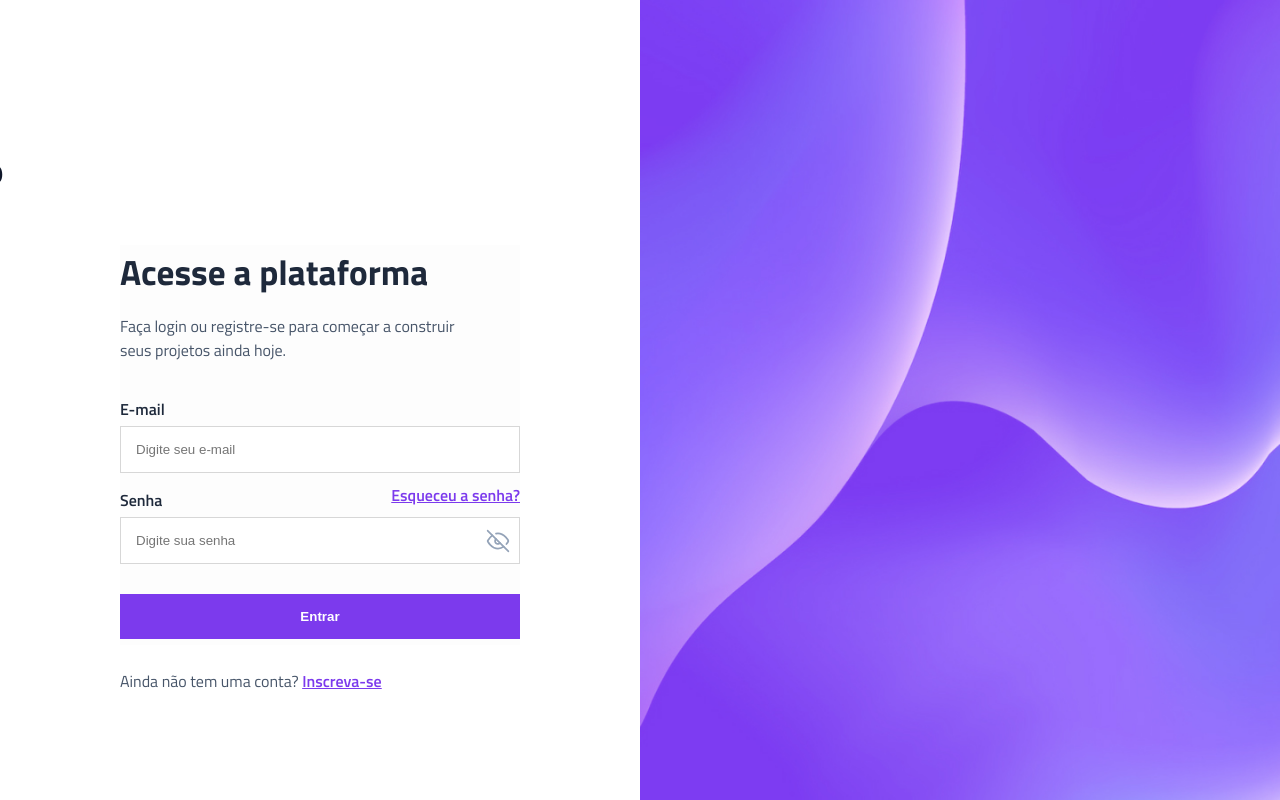
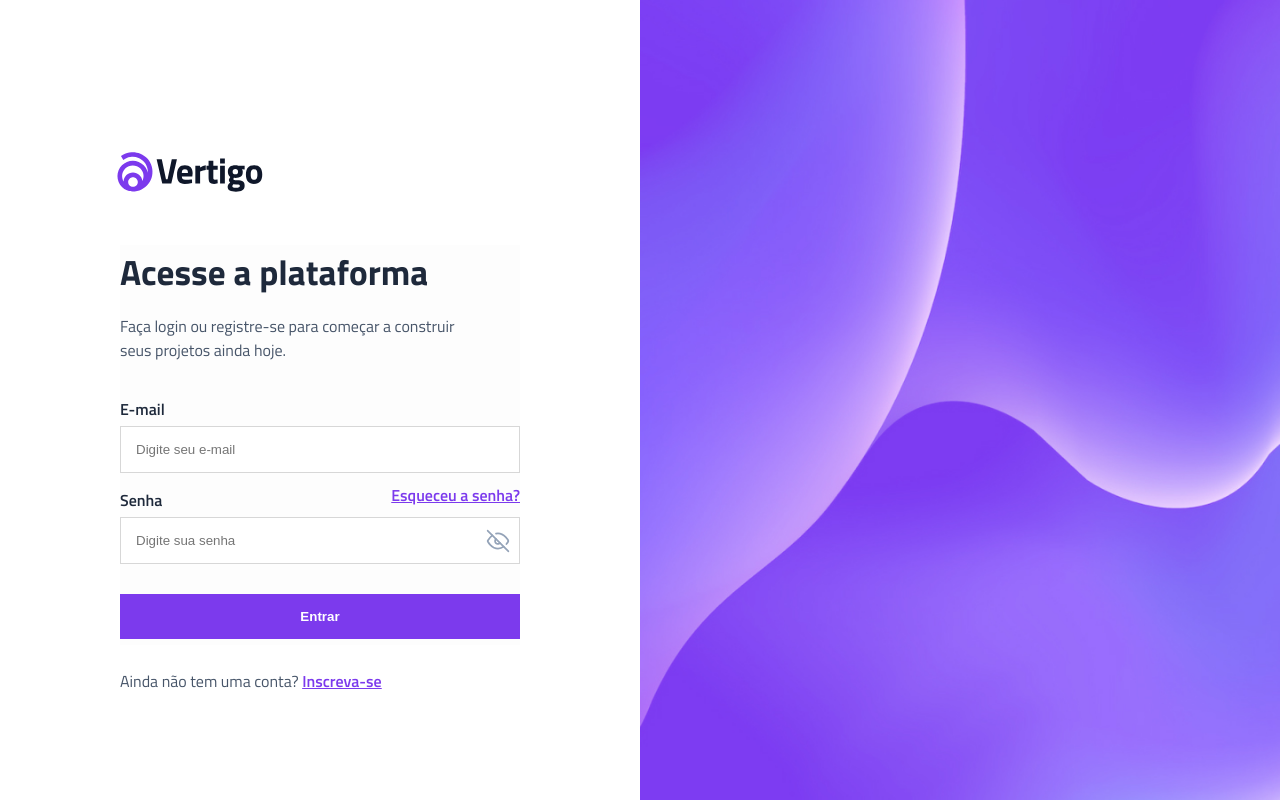
Before and after one commit to Andre-Santos-de-Souza/Projeto-Pagina-de-Login, a plain HTML site: page index.html in a window 1280 px wide. Drawn offline with Linux system fonts and the light colour scheme.

Commit message:
Update style.css

```diff
--- a/css/style.css
+++ b/css/style.css
@@ -27,7 +27,6 @@ main .section_form{
     flex-direction: column;
 }
 main .section_form .div_logo{
-    margin-left: -260px;
     margin-bottom: 40px;
 }
 main .section_form .form{
```
